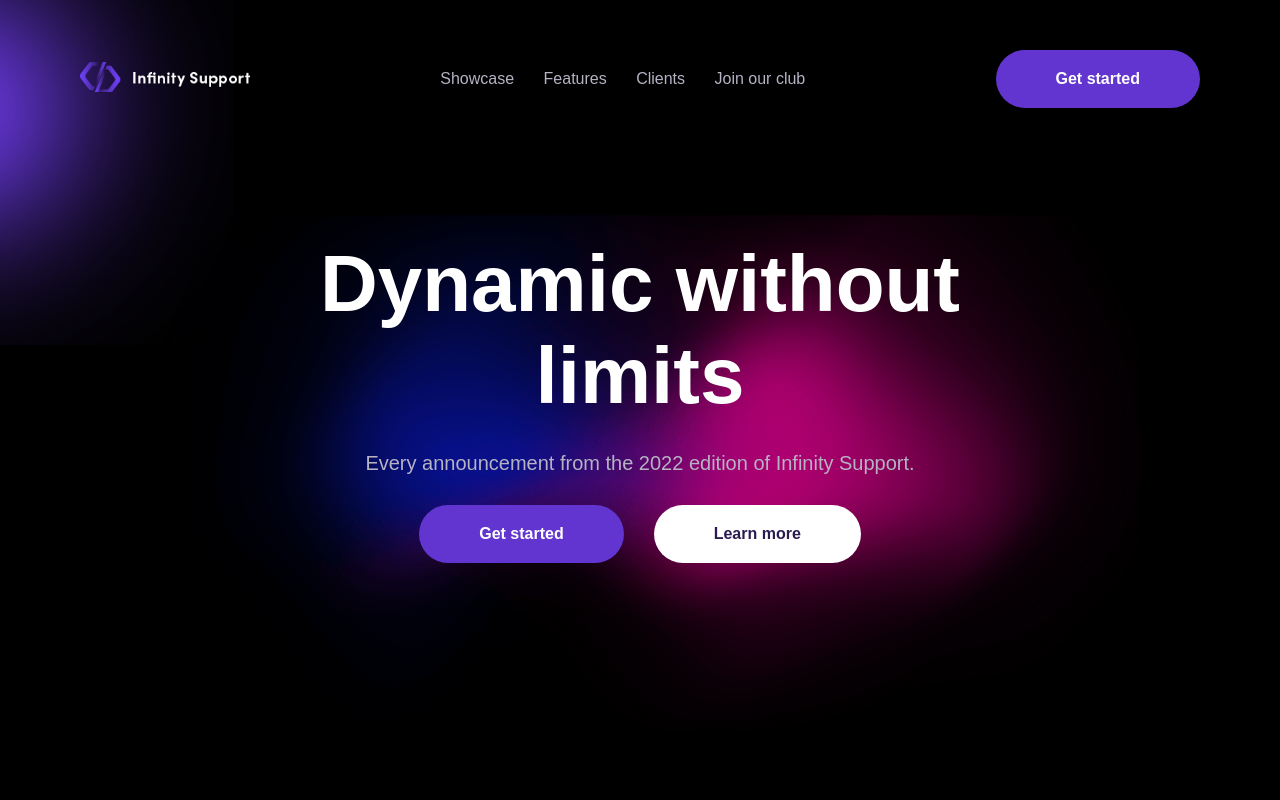
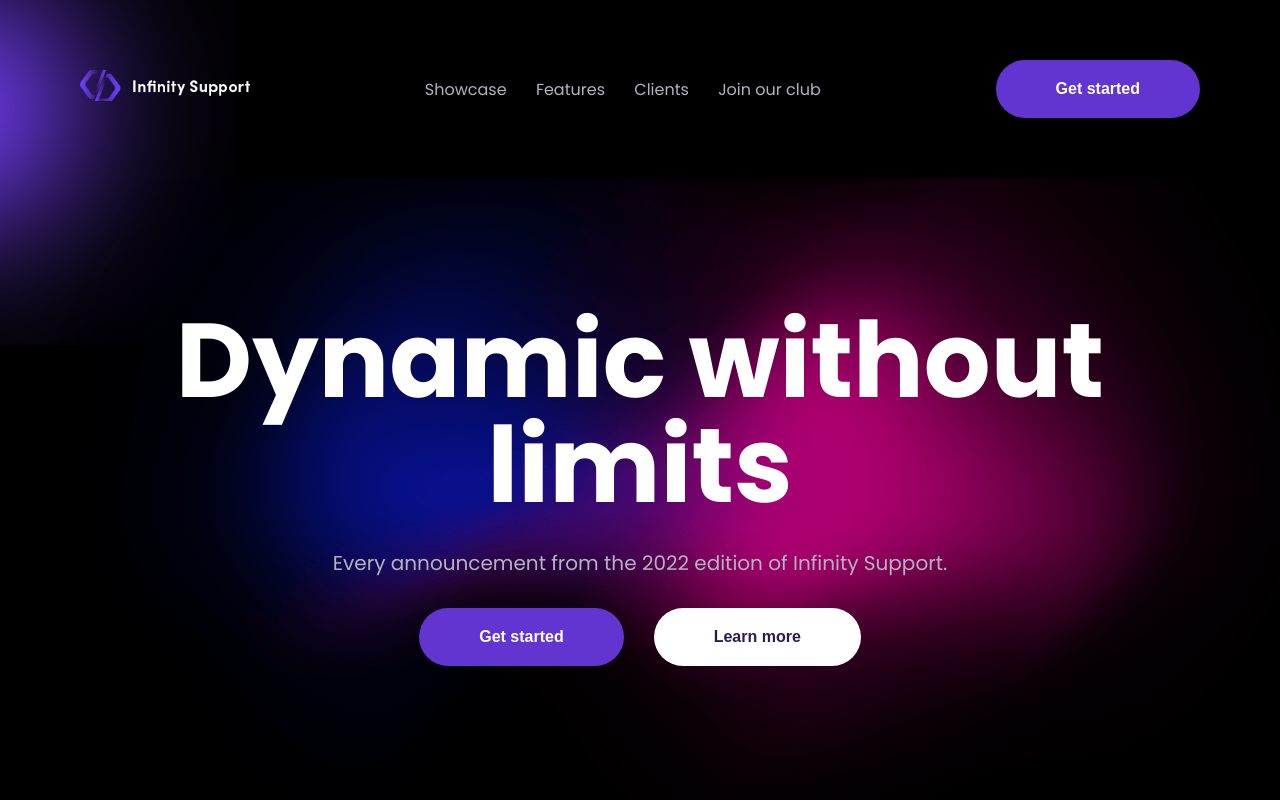
Before and after one commit to JoshuaDeveloper25/client-mikeblack0-fiverr, a plain HTML site: page index.html in a window 1280 px wide. Drawn offline with Linux system fonts and the light colour scheme.

Commit message:
Some fixed to header

```diff
--- a/index.html
+++ b/index.html
@@ -54,17 +54,13 @@
     <header>
       <div class="header">
         <div class="container-page">
-          <h1 class="header-title c-white">
-            Dynamic without <span class="d-block"> limits</span>
-          </h1>
+          <h1 class="header-title c-white">Dynamic without limits</h1>
           <p class="header-subtitle c-secondary">
             Every announcement from the 2022 edition of Infinity Support.
           </p>
 
           <div class="header-buttons">
-            <button type="button" class="btn btn-primary">
-              Get started
-            </button>
+            <button type="button" class="btn btn-primary">Get started</button>
             <button type="button" class="btn btn-white">Learn more</button>
           </div>
 
--- a/styles/index.css
+++ b/styles/index.css
@@ -1,3 +1,5 @@
+@import url("https://fonts.googleapis.com/css2?family=Montserrat:ital,wght@0,100..900;1,100..900&family=Poppins:wght@300;400;600;700;800;900&display=swap");
+
 /* Root - Global Colours */
 :root {
   --primary: #6235d0;
@@ -25,7 +27,7 @@ html {
 }
 
 body {
-  font-family: Arial, Helvetica, sans-serif;
+  font-family: "Poppins", sans-serif;
   overflow-x: hidden;
   background: var(--black);
   font-size: 1.6rem;
@@ -149,7 +151,7 @@ body {
   display: flex;
   justify-content: space-between;
   align-items: center;
-  margin: 5rem 0;
+  margin: 6rem 0;
   gap: 1rem;
 }
 
@@ -184,11 +186,12 @@ body {
 .header {
   position: relative;
   text-align: center;
-  margin-top: 13rem;
+  padding-top: 13rem;
 }
 
 .header-title {
-  font-size: 8rem;
+  font-size: 10.5rem;
+  line-height: 1;
 }
 
 .header-subtitle {
@@ -203,12 +206,12 @@ body {
 }
 
 .header-gradient-image {
-  width: 100rem;
   position: absolute;
   z-index: -10;
-  top: 80%;
-  left: 50%;
-  transform: translate(-50%, -50%);
+  top: 0;
+  right: 0;
+  bottom: 0;
+  width: 125rem;
 }
 
 /* Medias Queryes */
@@ -216,6 +219,10 @@ body {
 @media (max-width: 61.875em) {
   .navbar-li {
     display: none;
+  }
+
+  .header-title {
+    font-size: 6rem;
   }
 }
 
```
